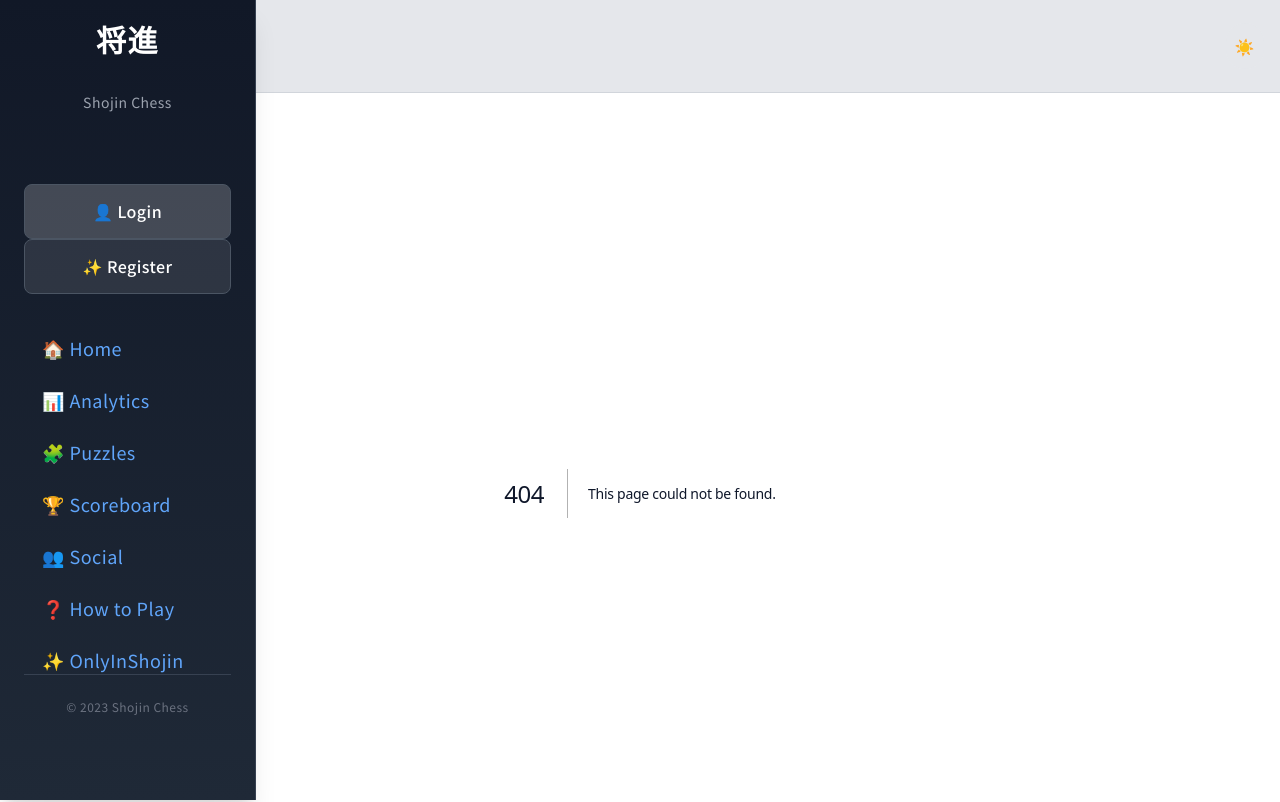
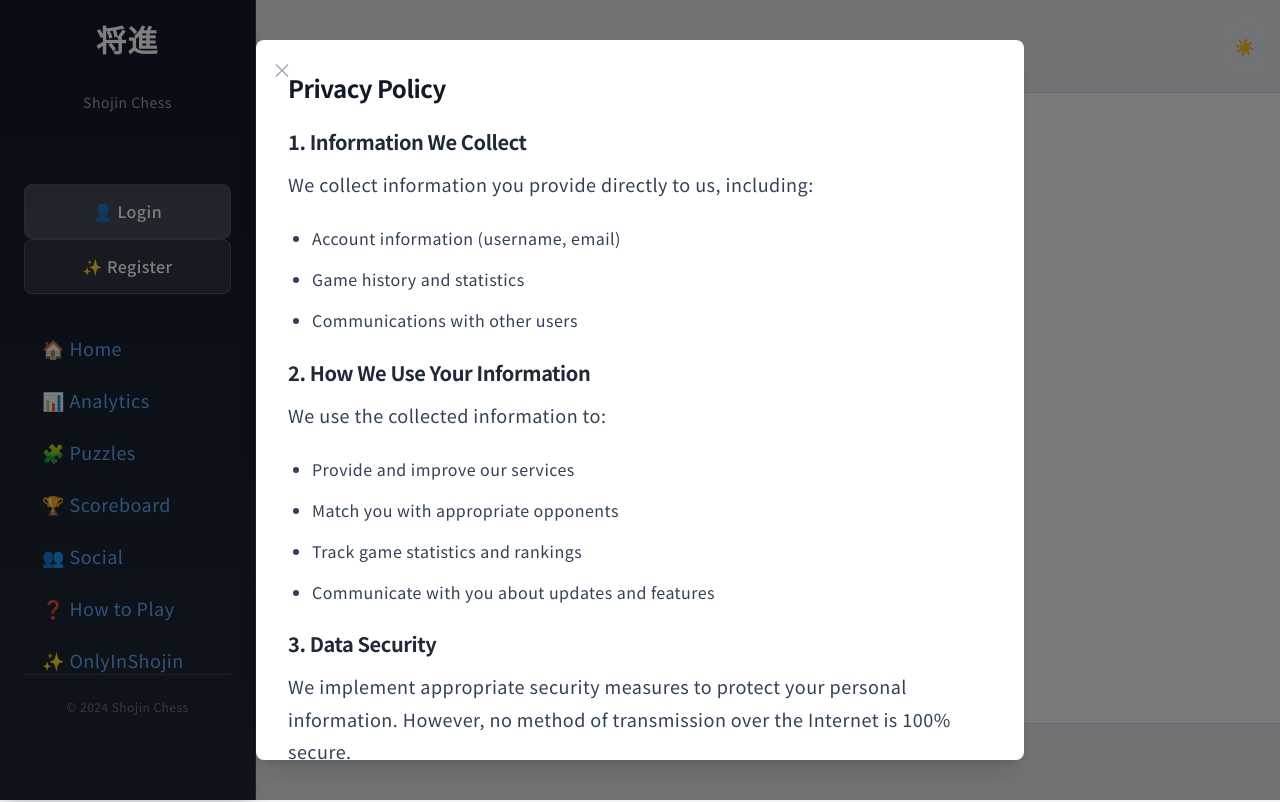
Before and after one commit to leonlama/ShojinTryoutNEXT, a Next.js app: page /privacy in a window 1280 px wide. Before the commit this address had no page. Shown: the top 802 px of the page. Built offline with nearby package versions, Linux system fonts and the light colour scheme.

Commit message:
Added privacy and terms of service

```diff
--- a/app/components/NavBar.tsx
+++ b/app/components/NavBar.tsx
@@ -63,7 +63,7 @@ const NavBar = () => {
 
         <div className="mt-auto pt-6 border-t border-gray-700">
           <p className="text-xs text-center text-gray-500">
-            © 2023 Shojin Chess
+            © 2024 Shojin Chess
           </p>
         </div>
       </div>
--- /dev/null
+++ b/app/privacy/page.tsx
@@ -0,0 +1,75 @@
+export default function PrivacyPage() {
+    return (
+        <div className="fixed inset-0 bg-black bg-opacity-50 flex items-center justify-center p-4">
+            <div className="bg-white dark:bg-gray-800 rounded-lg shadow-xl max-w-3xl w-full p-8 transform transition-all relative overflow-y-auto max-h-[90vh]">
+                <a
+                    href="/"
+                    className="absolute top-4 left-4 text-gray-400 hover:text-gray-600 dark:hover:text-gray-200 transition-colors"
+                    aria-label="Close"
+                >
+                    <span className="text-xl">&times;</span>
+                </a>
+
+                <h1 className="text-2xl font-bold text-gray-900 dark:text-gray-100 mb-6">Privacy Policy</h1>
+
+                <div className="space-y-6 text-gray-600 dark:text-gray-300">
+                    <section>
+                        <h2 className="text-xl font-semibold text-gray-800 dark:text-gray-200 mb-3">1. Information We Collect</h2>
+                        <p>We collect information you provide directly to us, including:</p>
+                        <ul className="list-disc pl-6 mt-2">
+                            <li>Account information (username, email)</li>
+                            <li>Game history and statistics</li>
+                            <li>Communications with other users</li>
+                        </ul>
+                    </section>
+
+                    <section>
+                        <h2 className="text-xl font-semibold text-gray-800 dark:text-gray-200 mb-3">2. How We Use Your Information</h2>
+                        <p>We use the collected information to:</p>
+                        <ul className="list-disc pl-6 mt-2">
+                            <li>Provide and improve our services</li>
+                            <li>Match you with appropriate opponents</li>
+                            <li>Track game statistics and rankings</li>
+                            <li>Communicate with you about updates and features</li>
+                        </ul>
+                    </section>
+
+                    <section>
+                        <h2 className="text-xl font-semibold text-gray-800 dark:text-gray-200 mb-3">3. Data Security</h2>
+                        <p>We implement appropriate security measures to protect your personal information. However, no method of transmission over the Internet is 100% secure.</p>
+                    </section>
+
+                    <section>
+                        <h2 className="text-xl font-semibold text-gray-800 dark:text-gray-200 mb-3">4. Data Sharing</h2>
+                        <p>We do not sell your personal information. We may share your information only:</p>
+                        <ul className="list-disc pl-6 mt-2">
+                            <li>With your consent</li>
+                            <li>To comply with legal obligations</li>
+                            <li>To protect our rights and prevent abuse</li>
+                        </ul>
+                    </section>
+
+                    <section>
+                        <h2 className="text-xl font-semibold text-gray-800 dark:text-gray-200 mb-3">5. Your Rights</h2>
+                        <p>You have the right to:</p>
+                        <ul className="list-disc pl-6 mt-2">
+                            <li>Access your personal data</li>
+                            <li>Request data correction or deletion</li>
+                            <li>Opt out of marketing communications</li>
+                        </ul>
+                    </section>
+
+                    <section>
+                        <h2 className="text-xl font-semibold text-gray-800 dark:text-gray-200 mb-3">6. Cookies</h2>
+                        <p>We use cookies to enhance your experience and analyze site usage. You can control cookie settings through your browser.</p>
+                    </section>
+
+                    <div className="text-sm text-gray-500 dark:text-gray-400 mt-8">
+                        <p>Last updated: December 2024</p>
+                        <p>Contact us at privacy@shojinchess.com for privacy-related inquiries.</p>
+                    </div>
+                </div>
+            </div>
+        </div>
+    );
+}
--- a/app/signup/page.tsx
+++ b/app/signup/page.tsx
@@ -75,7 +75,7 @@ export default function SignUpPage() {
                             className="h-4 w-4 text-green-600 focus:ring-green-500 border-gray-300 rounded"
                         />
                         <label htmlFor="terms" className="ml-2 block text-sm text-gray-900 dark:text-gray-300">
-                            I agree to the <a href="#" className="text-green-600 hover:text-green-500">Terms of Service</a> and <a href="#" className="text-green-600 hover:text-green-500">Privacy Policy</a>
+                            I agree to the <a href="/terms" className="text-green-600 hover:text-green-500">Terms of Service</a> and <a href="/privacy" className="text-green-600 hover:text-green-500">Privacy Policy</a>
                         </label>
                     </div>
 
--- /dev/null
+++ b/app/terms/page.tsx
@@ -0,0 +1,54 @@
+export default function TermsPage() {
+    return (
+        <div className="fixed inset-0 bg-black bg-opacity-50 flex items-center justify-center p-4">
+            <div className="bg-white dark:bg-gray-800 rounded-lg shadow-xl max-w-3xl w-full p-8 transform transition-all relative overflow-y-auto max-h-[90vh]">
+                <a
+                    href="/"
+                    className="absolute top-4 left-4 text-gray-400 hover:text-gray-600 dark:hover:text-gray-200 transition-colors"
+                    aria-label="Close"
+                >
+                    <span className="text-xl">&times;</span>
+                </a>
+
+                <h1 className="text-2xl font-bold text-gray-900 dark:text-gray-100 mb-6">Terms of Service</h1>
+
+                <div className="space-y-6 text-gray-600 dark:text-gray-300">
+                    <section>
+                        <h2 className="text-xl font-semibold text-gray-800 dark:text-gray-200 mb-3">1. Acceptance of Terms</h2>
+                        <p>By accessing and using Shojin Chess, you agree to be bound by these Terms of Service and all applicable laws and regulations.</p>
+                    </section>
+
+                    <section>
+                        <h2 className="text-xl font-semibold text-gray-800 dark:text-gray-200 mb-3">2. User Accounts</h2>
+                        <p>You are responsible for maintaining the confidentiality of your account and password. You agree to accept responsibility for all activities that occur under your account.</p>
+                    </section>
+
+                    <section>
+                        <h2 className="text-xl font-semibold text-gray-800 dark:text-gray-200 mb-3">3. Fair Play</h2>
+                        <p>Users must play fairly and not use any automated systems or chess engines during games. Violation of fair play rules may result in account suspension or termination.</p>
+                    </section>
+
+                    <section>
+                        <h2 className="text-xl font-semibold text-gray-800 dark:text-gray-200 mb-3">4. Content</h2>
+                        <p>Users are responsible for all content they post on Shojin Chess. Inappropriate, offensive, or illegal content is strictly prohibited.</p>
+                    </section>
+
+                    <section>
+                        <h2 className="text-xl font-semibold text-gray-800 dark:text-gray-200 mb-3">5. Modifications</h2>
+                        <p>We reserve the right to modify these terms at any time. Continued use of the platform after changes constitutes acceptance of the modified terms.</p>
+                    </section>
+
+                    <section>
+                        <h2 className="text-xl font-semibold text-gray-800 dark:text-gray-200 mb-3">6. Termination</h2>
+                        <p>We reserve the right to terminate or suspend access to our service immediately, without prior notice, for any reason whatsoever.</p>
+                    </section>
+
+                    <div className="text-sm text-gray-500 dark:text-gray-400 mt-8">
+                        <p>Last updated: December 2024</p>
+                        <p>Contact us at support@shojinchess.com for any questions regarding these terms.</p>
+                    </div>
+                </div>
+            </div>
+        </div>
+    );
+}
```
